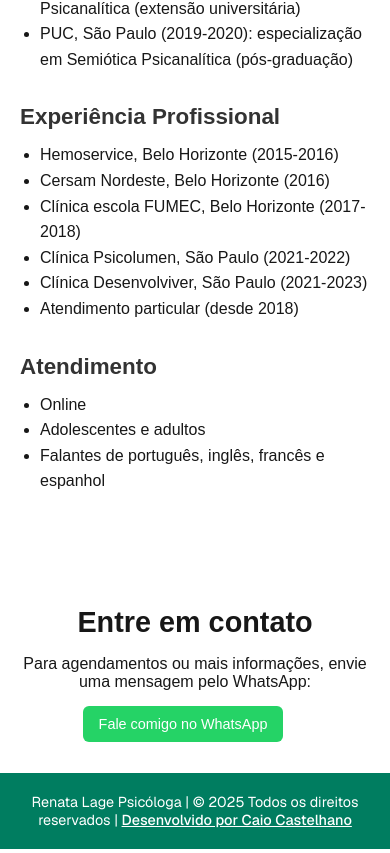
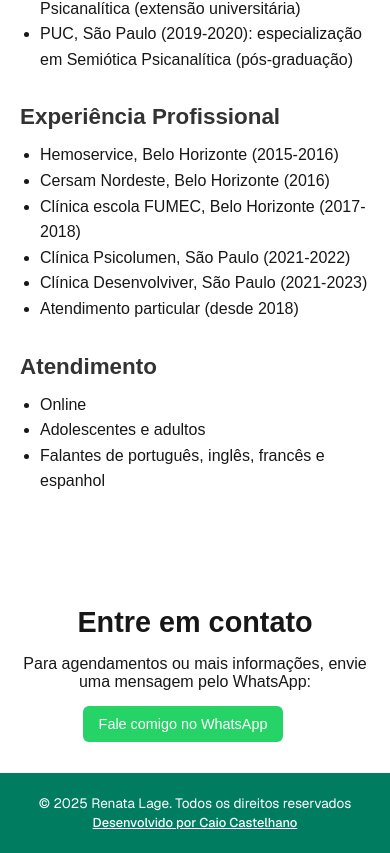
Before and after one commit to caiocastelhano/renatalagepsicologa, a Next.js app: page / in a window 390 px wide. Shown: the part 1239-2092 px from the top of the page. Built offline with nearby package versions, Linux system fonts and the light colour scheme.

Commit message:
Estiliza Footer desktop, mobile e tablet e adiciona melhorias de performance e acessibilidade

```diff
--- a/src/app/components/Footer.jsx
+++ b/src/app/components/Footer.jsx
@@ -9,19 +9,19 @@ export default function Footer() {
 
   const text = {
     PT: {
-      copyright: "Renata Lage Psicóloga | © 2025 Todos os direitos reservados | ",
+      copyright: "© 2025 Renata Lage. Todos os direitos reservados",
       developer: "Desenvolvido por Caio Castelhano",
     },
     EN: {
-      copyright: "Renata Lage Psychologist | © 2025 All rights reserved | ",
+      copyright: "© 2025 Renata Lage. All rights reserved",
       developer: "Developed by Caio Castelhano",
     },
     FR: {
-      copyright: "Renata Lage Psychologue | © 2025 Tous droits réservés | ",
+      copyright: "© 2025 Renata Lage. Tous droits réservés",
       developer: "Développé par Caio Castelhano",
     },
     ES: {
-      copyright: "Renata Lage Psicóloga | © 2025 Todos los derechos reservados | ",
+      copyright: "© 2025 Renata Lage. Todos los derechos reservados",
       developer: "Desarrollado por Caio Castelhano",
     },
   };
@@ -31,12 +31,14 @@ export default function Footer() {
   return (
     <footer className={styles.footer}>
       <p className={styles.text}>
-        {t.copyright}
+        <span>{t.copyright}</span>
+        <span className={styles.separator}> | </span>
         <a
           href="https://caiocastelhano.com.br"
           target="_blank"
           rel="noopener noreferrer"
           className={styles.link}
+          aria-label="Site do desenvolvedor Caio Castelhano"
         >
           {t.developer}
         </a>
--- a/src/app/components/Footer.module.css
+++ b/src/app/components/Footer.module.css
@@ -20,3 +20,49 @@
 .link:hover {
   text-decoration: none;
 }
+
+.text {
+  font-size: 0.9rem;
+  margin: 0;
+  line-height: 1.5;
+  display: flex;
+  justify-content: center;
+  flex-wrap: wrap;
+  gap: 4px;
+  text-align: center;
+}
+
+.separator {
+  display: inline;
+}
+
+/* === TABLET (até 1024px) === */
+@media (max-width: 1024px) {
+  .footer {
+    padding: 24px 16px;
+  }
+
+  .text {
+    font-size: 0.85rem;
+  }
+}
+
+/* === MOBILE (até 768px) === */
+@media (max-width: 768px) {
+  .footer {
+    padding: 20px 12px;
+  }
+
+  .text {
+    flex-direction: column;
+    gap: 0;
+  }
+
+  .separator {
+    display: none;
+  }
+
+  .link {
+    font-size: 0.8rem;
+  }
+}
```
